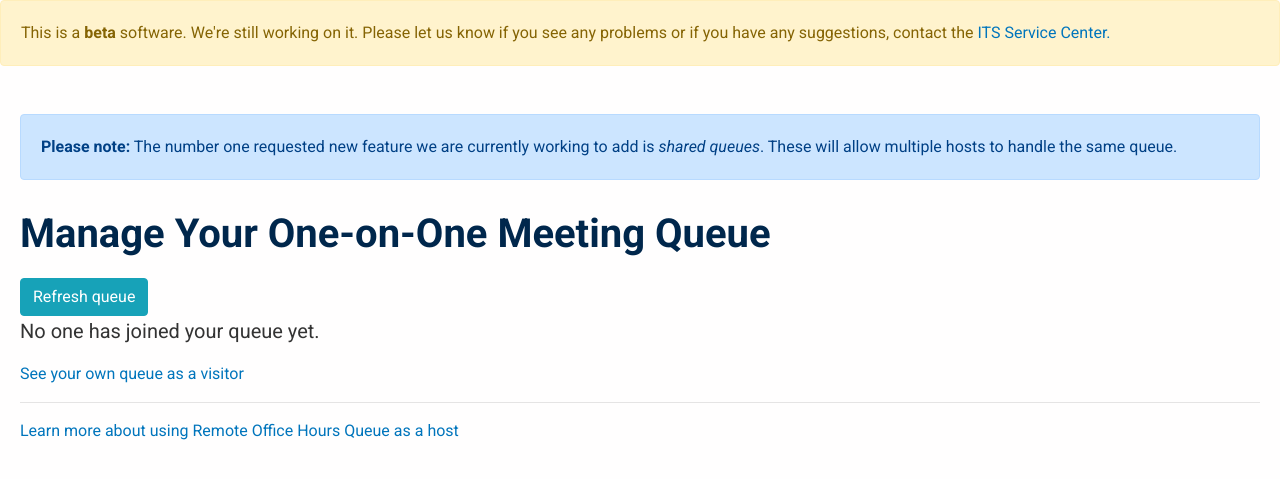
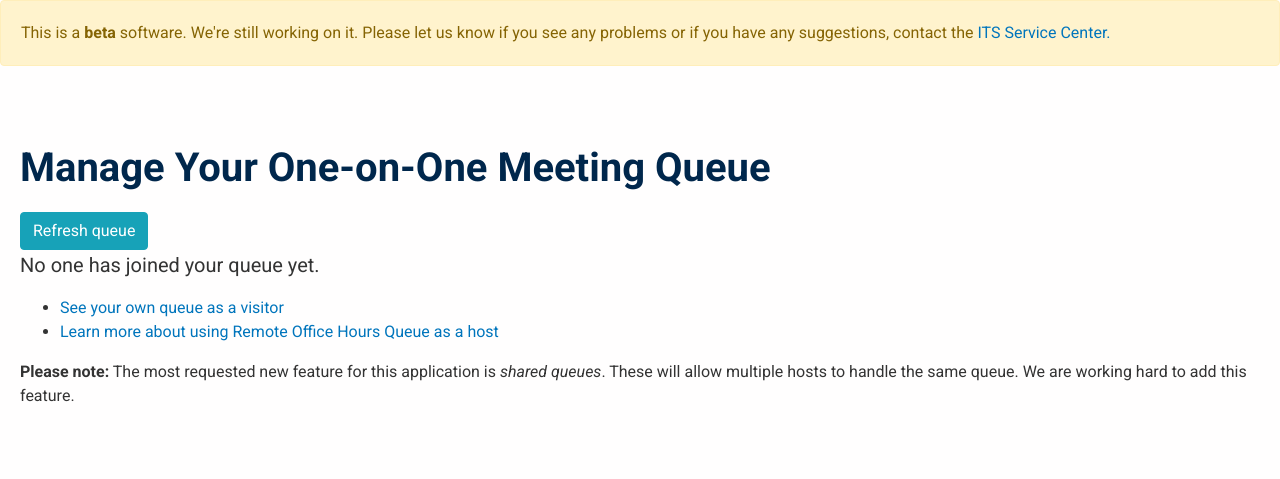
Before and after one commit to tl-its-umich-edu/remote-office-hours-queue, a Django app: page /manage/ in a window 1280 px wide. Shown: the part 70-549 px from the top of the page. Run offline with Django 3.2, Linux system fonts and the light colour scheme; the visitor is signed in with stand-in values (Sample User, id 1); data that the repository does not hold is empty; some libraries are stand-ins or nearby versions.

Commit message:
Improve shared queues note

```diff
--- a/src/bluejeans_queue/templates/bluejeans_queue/manage.html
+++ b/src/bluejeans_queue/templates/bluejeans_queue/manage.html
@@ -1,9 +1,6 @@
 {% extends "base.html" %}
 
 {% block content %}
-<div class="alert alert-primary" role="alert">
-    <strong>Please note:</strong> The number one requested new feature we are currently working to add is <em>shared queues</em>. These will allow multiple hosts to handle the same queue.
-</div>
 <h1>Manage Your One-on-One Meeting Queue</h1>
 <button type=button onclick="location.reload()" class="btn btn-info">
     Refresh queue
@@ -43,13 +40,15 @@
 </p>
 {% endif %}
 
-<a href="{% url 'meeting' request.user.username %}">
+<ul>
+<li><a href="{% url 'meeting' request.user.username %}">
     See your own queue as a visitor
-</a>
+</a></li>
 
-<hr />
-<a target="_blank" href="https://documentation.its.umich.edu/node/1830">
+<li><a target="_blank" href="https://documentation.its.umich.edu/node/1830">
     Learn more about using Remote Office Hours Queue as a host
-</a>
+</a></li>
+</ul>
 
+<p><strong>Please note:</strong> The most requested new feature for this application is <em>shared queues</em>. These will allow multiple hosts to handle the same queue. We are working hard to add this feature.</p>
 {% endblock %}
```
